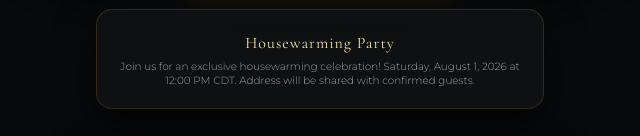
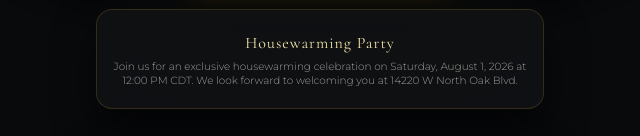
Before and after one commit to sweaytech-cyber/TheWackyRabbit, a plain HTML site: page house1/index.html in a window 1280 px wide. Shown: the part 643-779 px from the top of the page, 320-960 px from the left. Drawn offline with nearby package versions, Linux system fonts and the light colour scheme.

Commit message:
Your commit message

```diff
--- a/house1/index.html
+++ b/house1/index.html
@@ -1009,8 +1009,8 @@
         </div>
         <div class="detail-content">
           <h4>The Location</h4>
-          <p><strong>Address will be shared soon</strong></p>
-          <p style="color: var(--text-secondary); margin-top: 8px; font-size: 0.75rem;">Exclusive invitation details will be sent closer to the event</p>
+          <p><strong>14220 W North Oak Blvd</strong></p>
+          <p style="color: var(--text-secondary); margin-top: 8px; font-size: 0.75rem;">Please arrive a few minutes early and enjoy the evening with us.</p>
         </div>
       </div>
 
@@ -1134,43 +1134,43 @@
     const rooms = [
       {
         title: "Housewarming Party",
-        desc: "Join us for an exclusive housewarming celebration! Saturday, August 1, 2026 at 12:00 PM CDT. Address will be shared with confirmed guests.",
+        desc: "Join us for an exclusive housewarming celebration on Saturday, August 1, 2026 at 12:00 PM CDT. We look forward to welcoming you at 14220 W North Oak Blvd.",
         img: "assets/house_images/invitation.jpg",
         isInvitation: true
       },
       {
-        title: "Coming Soon",
-        desc: "Details about this space will be shared soon.",
+        title: "Gathering Space",
+        desc: "A warm and welcoming place for family, conversation, and celebration as we open our new home.",
         img: "assets/house_images/ax.jpg"
       },
       {
-        title: "Coming Soon",
-        desc: "Details about this space will be shared soon.",
+        title: "Kitchen & Dining",
+        desc: "The heart of the home, designed for comfort, shared meals, and memorable moments with loved ones.",
         img: "assets/house_images/36.jpg"
       },
       {
-        title: "Coming Soon",
-        desc: "Details about this space will be shared soon.",
+        title: "Cozy Details",
+        desc: "Thoughtful touches and personal charm will be revealed as the home comes to life for this special day.",
         img: "assets/house_images/31.jpg"
       },
       {
-        title: "Coming Soon",
-        desc: "Details about this space will be shared soon.",
+        title: "Celebration Moments",
+        desc: "A joyful atmosphere filled with laughter, connection, and the excitement of a new beginning.",
         img: "assets/house_images/35.jpg"
       },
       {
-        title: "Coming Soon",
-        desc: "Details about this space will be shared soon.",
+        title: "Warm Welcome",
+        desc: "Every corner of the home is being prepared to welcome friends and family with comfort and care.",
         img: "assets/house_images/32.jpg"
       },
       {
-        title: "Coming Soon",
-        desc: "Details about this space will be shared soon.",
+        title: "Homecoming Glow",
+        desc: "The final details are being set for a beautiful day of celebration and togetherness.",
         img: "assets/house_images/37.jpg"
       },
       {
-        title: "Coming Soon",
-        desc: "Details about this space will be shared soon.",
+        title: "More to Come",
+        desc: "Additional highlights and special moments will be shared soon as we get ready for the celebration.",
         img: "assets/house_images/34.jpg"
       }
     ];
```
